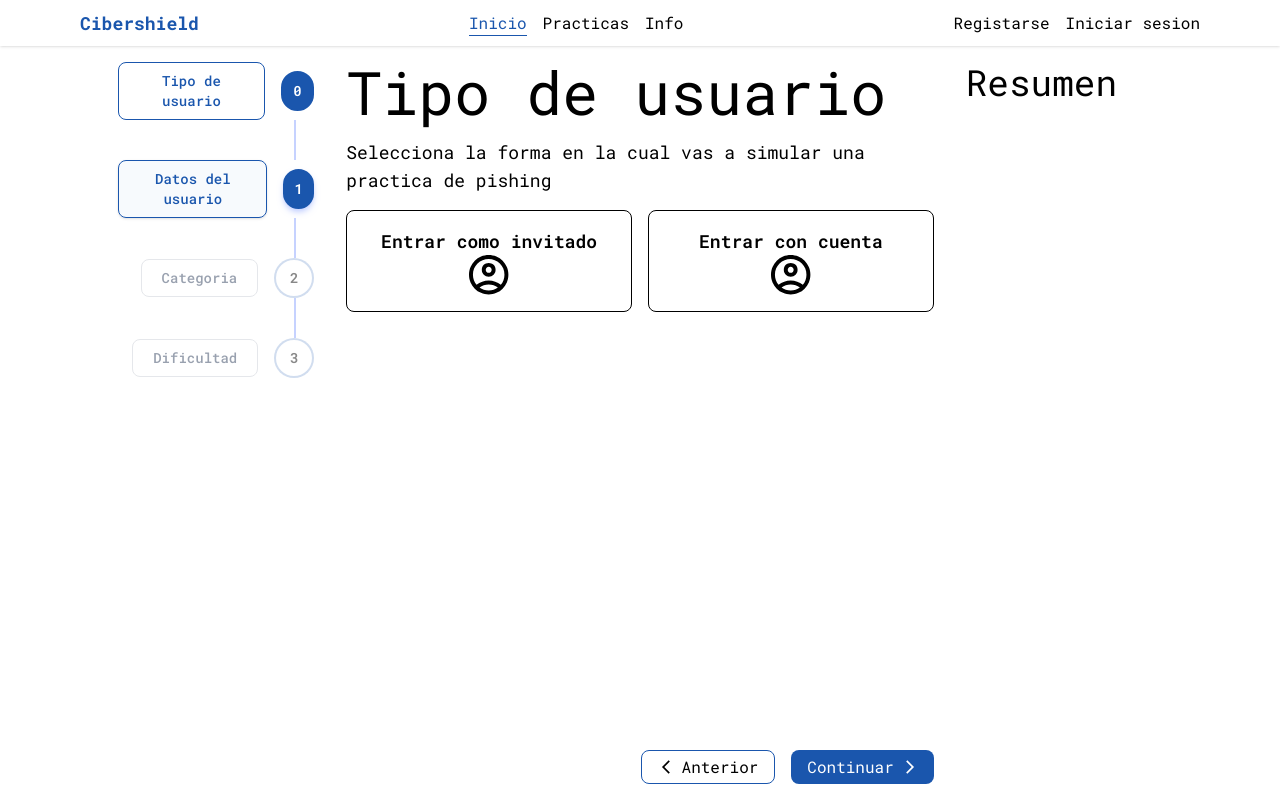
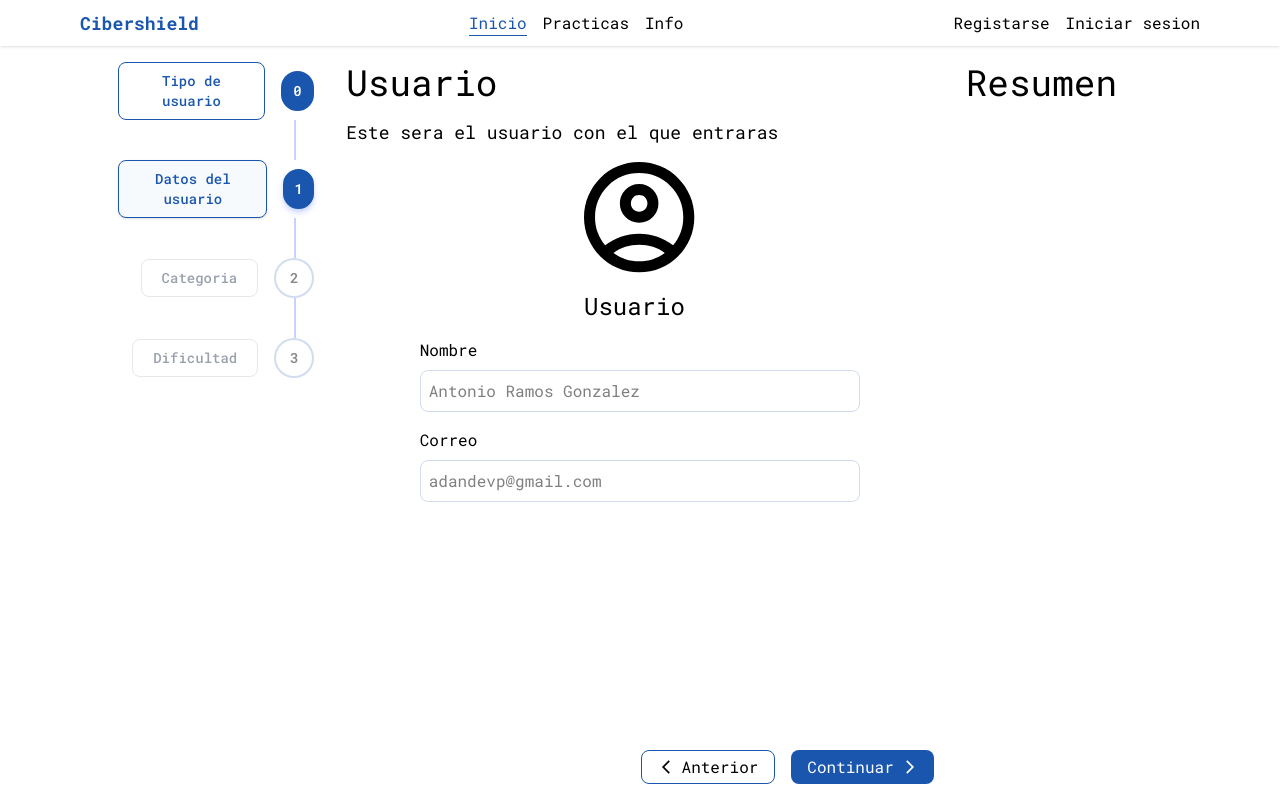
Before and after one commit to AdanCC21/CibershieldFront, a React (Vite) app: page /testing in a window 1280 px wide. Both pictures are taken after a click on the button "Datos del usuario". Built offline with nearby package versions, Linux system fonts and the light colour scheme.

Commit message:
user type page

```diff
--- a/src/components/Button.tsx
+++ b/src/components/Button.tsx
@@ -19,7 +19,7 @@ export type BtnStyle = 'fill' | 'outline';
 export default function Button({ title, titleClass, titleSize, icon, iconAlt, iconClass, iconInvert, iconRight, onClick, btnStyle = 'fill', btnClass }: Prompts) {
     const btnFill = btnStyle === 'fill' ? 'bg-(--primary-color) text-white' : 'border border-(--primary-color)';
     return (
-        <button className={`flex items-center justify-center ${btnFill} ${iconRight && 'flex-row-reverse'} ${btnClass} px-4 py-1 gap-2 rounded-lg`} onClick={onClick}>
+        <button className={`flex items-center justify-center ${btnFill} ${iconRight && 'flex-row-reverse'} ${btnClass} px-4 py-1 gap-2 cursor-pointer rounded-lg`} onClick={onClick}>
             {icon &&
                 <img src={icon} alt={iconAlt ?? 'icono'} className={`${iconInvert && 'invert'} ${iconClass} h-4`} />
             }
--- a/src/constants/icons.ts
+++ b/src/constants/icons.ts
@@ -1,7 +1,9 @@
 import ArrowRight from '@/assets/icons/arrow_right.svg';
 import ArrowRightPC from '@/assets/icons/arrow_right_prcol.svg'
+import Person from '@/assets/icons/person.svg'
 
 export const Icons = {
     arrowRight: ArrowRight,
-    arrowRightPc: ArrowRightPC
+    arrowRightPc: ArrowRightPC,
+    person: Person,
 }
--- a/src/pages/Training/Training.tsx
+++ b/src/pages/Training/Training.tsx
@@ -1,10 +1,10 @@
 import Stepper, { type Step } from "@/components/Steps";
 import { useState, } from "react";
-import invitado from '@/assets/icons/person.svg';
 import type { UserType } from "@/entities/form.entity";
-import UserCard from "./components/UserCard";
+import { Icons } from "@/constants/icons";
 import Button from "@/components/Button";
-import { Icons } from "@/constants/icons";
+import StUserType from "./formSteps/StUserType";
+import StUserReg from "./formSteps/StUserReg";
 
 interface TrainingForm {
   userType: UserType | null
@@ -14,8 +14,21 @@ export default function Training() {
   const steps: Step[] = [{ label: "Tipo de usuario", id: 0 }, { label: "Datos del usuario", id: 1 }, { label: "Categoria", id: 2 }, { label: "Dificultad", id: 3 }]
 
   const [curStep, setCurStep] = useState<number>(0)
+  const [form, setForm] = useState<TrainingForm>({ userType: null })
 
-  const [form, setForm] = useState<TrainingForm>({ userType: null })
+  const handleScreen = () => {
+    switch (curStep) {
+      case 0:
+        return (<StUserType form={form} setForm={setForm} />)
+      case 1:
+        return (<StUserReg form={form} setForm={setForm} />)
+      case 2:
+        return (<StUserType form={form} setForm={setForm} />)
+    }
+    return (
+      <div></div>
+    )
+  }
 
   return (
     <div className="flex w-full h-full">
@@ -24,19 +37,12 @@ export default function Training() {
       </div>
 
       <div className="flex flex-col flex-3 p-4 gap-4">
-        <div className="flex flex-col gap-4">
-          <h1 className="text-6xl">Tipo de usuario</h1>
-          <span className="text-lg">Selecciona la forma en la cual vas a simular una practica de pishing</span>
-        </div>
-
-        <div className="flex gap-4">
-          <UserCard title="Entrar como invitado" active={form.userType === 'guest'} icon={invitado} setForm={setForm} value="guest" />
-          <UserCard title="Entrar con cuenta" active={form.userType === 'account'} icon={invitado} setForm={setForm} value="account" />
-        </div>
-
+        {handleScreen()}
         <div className="flex justify-end gap-4 mt-auto">
-          <Button title="Anterior" icon={Icons.arrowRight} iconClass="rotate-180" onClick={() => { }} btnStyle="outline"/>
-          <Button title="Continuar" icon={Icons.arrowRight} iconRight onClick={() => { }} btnStyle="fill" iconInvert/>
+          {curStep > 0 &&
+            <Button title="Anterior" icon={Icons.arrowRight} iconClass="rotate-180" onClick={() => { setCurStep(prev => prev - 1) }} btnStyle="outline" />
+          }
+          <Button title="Continuar" icon={Icons.arrowRight} iconRight onClick={() => { setCurStep(prev => prev + 1) }} btnStyle="fill" iconInvert />
         </div>
       </div>
 
--- /dev/null
+++ b/src/pages/Training/formSteps/StUserReg.tsx
@@ -0,0 +1,34 @@
+import { Icons } from "@/constants/icons"
+import type { TrainingForm } from "@/entities/form.entity"
+import type { Dispatch, SetStateAction } from "react"
+
+interface Prompts {
+    form: TrainingForm
+    setForm: Dispatch<SetStateAction<TrainingForm>>
+}
+export default function StUserReg({ form, setForm }: Prompts) {
+    return (
+        <>
+            <div className="flex flex-col gap-4">
+                <h2 className="text-4xl">Usuario</h2>
+                <span className="text-lg">Este sera el usuario con el que entraras</span>
+                <div className="flex flex-col gap-4 items-center justify-center w-full">
+                    <div className="flex flex-col gap-4 w-fit">
+                        <img src={Icons.person} alt="person" className="h-28 w-fit" />
+                        <span className="text-2xl">Usuario</span>
+                    </div>
+
+                    <div className="flex flex-col gap-2 w-3/4">
+                        <label htmlFor="name" className="text-base">Nombre</label>
+                        <input id="name" name="name" type="text" className="p-2 border border-(--primary-color)/20 focus:border-(--primary-color)/80 outline-none rounded-lg" placeholder="Antonio Ramos Gonzalez" />
+                    </div>
+
+                    <div className="flex flex-col gap-2 w-3/4">
+                        <label htmlFor="email" className="text-base">Correo</label>
+                        <input id="email" name="email" type="mail" className="p-2 border border-(--primary-color)/20 focus:border-(--primary-color)/80 outline-none rounded-lg" placeholder="adandevp@gmail.com" />
+                    </div>
+                </div>
+            </div>
+        </>
+    )
+}
--- /dev/null
+++ b/src/pages/Training/formSteps/StUserType.tsx
@@ -0,0 +1,27 @@
+import UserCard from '../components/UserCard'
+import Button from '@/components/Button'
+import { Icons } from '@/constants/icons'
+import type { TrainingForm } from '@/entities/form.entity'
+import invitado from '@/assets/icons/person.svg';
+import type { Dispatch, SetStateAction } from 'react';
+
+interface Prompts {
+    form: TrainingForm
+    setForm: Dispatch<SetStateAction<TrainingForm>>
+}
+
+export default function StUserType({ form, setForm }: Prompts) {
+    return (
+        <>
+            <div className="flex flex-col gap-4">
+                <h1 className="text-6xl">Tipo de usuario</h1>
+                <span className="text-lg">Selecciona la forma en la cual vas a simular una practica de pishing</span>
+            </div>
+
+            <div className="flex gap-4">
+                <UserCard title="Entrar como invitado" active={form.userType === 'guest'} icon={invitado} setForm={setForm} value="guest" />
+                <UserCard title="Entrar con cuenta" active={form.userType === 'account'} icon={invitado} setForm={setForm} value="account" />
+            </div>
+        </>
+    )
+}
```
